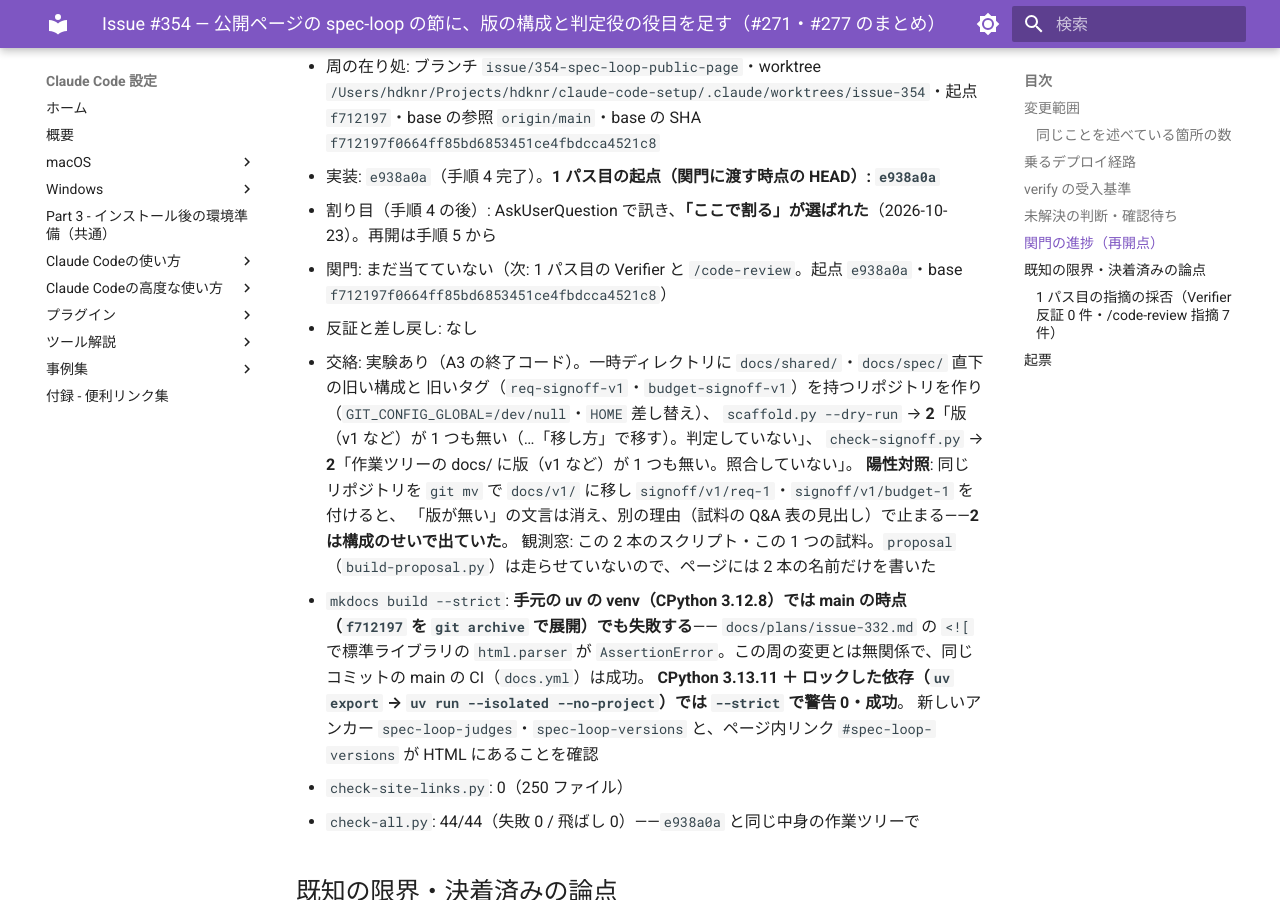
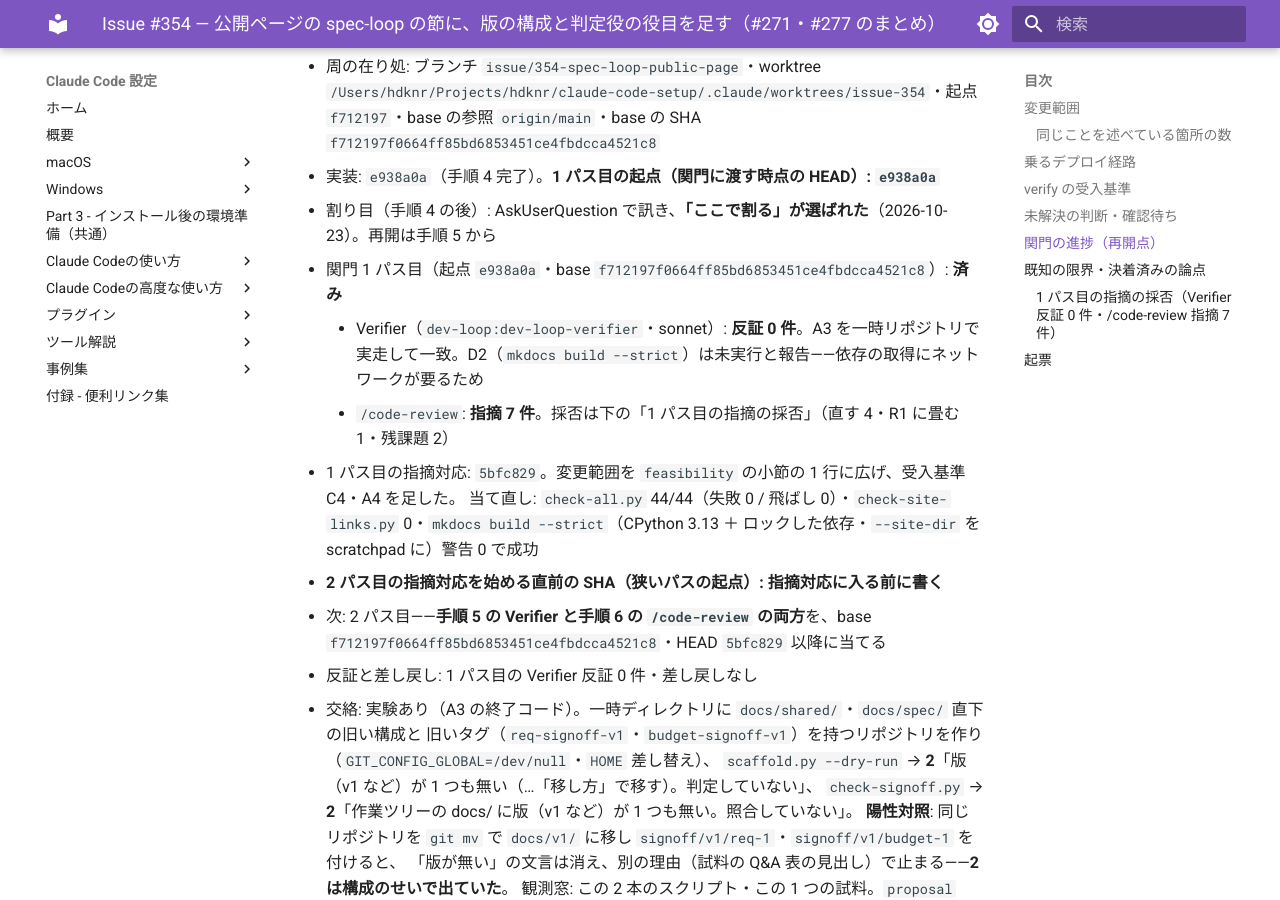
Before and after one commit to hdknr/claude-code-setup, an MkDocs documentation site: the page built from docs/plans/issue-354.md, in a window 1280 px wide and 900 px high, scrolled down 3535 px. Built offline with MkDocs 1.6.1 and Material for MkDocs 9.7.7, drawn with Linux system fonts in a browser that asks for light colours.

Commit message:
docs(plans): #354 の 1 パス目の結果と 2 パス目の前の割り目を記録する
Co-Authored-By: Claude Opus 5.5 <noreply@anthropic.com>

```diff
--- a/docs/plans/issue-354.md
+++ b/docs/plans/issue-354.md
@@ -59,8 +59,14 @@
 - 周の在り処: ブランチ `issue/354-spec-loop-public-page`・worktree `/Users/hdknr/Projects/hdknr/claude-code-setup/.claude/worktrees/issue-354`・起点 `f712197`・base の参照 `origin/main`・base の SHA `f712197f0664ff85bd6853451ce4fbdcca4521c8`
 - 実装: `e938a0a`（手順 4 完了）。**1 パス目の起点（関門に渡す時点の HEAD）: `e938a0a`**
 - 割り目（手順 4 の後）: AskUserQuestion で訊き、**「ここで割る」が選ばれた**（2026-10-23）。再開は手順 5 から
-- 関門: まだ当てていない（次: 1 パス目の Verifier と `/code-review`。起点 `e938a0a`・base `f712197f0664ff85bd6853451ce4fbdcca4521c8`）
-- 反証と差し戻し: なし
+- 関門 1 パス目（起点 `e938a0a`・base `f712197f0664ff85bd6853451ce4fbdcca4521c8`）: **済み**
+    - Verifier（`dev-loop:dev-loop-verifier`・sonnet）: **反証 0 件**。A3 を一時リポジトリで実走して一致。D2（`mkdocs build --strict`）は未実行と報告——依存の取得にネットワークが要るため
+    - `/code-review`: **指摘 7 件**。採否は下の「1 パス目の指摘の採否」（直す 4・R1 に畳む 1・残課題 2）
+- 1 パス目の指摘対応: `5bfc829`。変更範囲を `feasibility` の小節の 1 行に広げ、受入基準 C4・A4 を足した。
+  当て直し: `check-all.py` 44/44（失敗 0 / 飛ばし 0）・`check-site-links.py` 0・`mkdocs build --strict`（CPython 3.13 ＋ ロックした依存・`--site-dir` を scratchpad に）警告 0 で成功
+- **2 パス目の指摘対応を始める直前の SHA（狭いパスの起点）: 指摘対応に入る前に書く**
+- 次: 2 パス目——**手順 5 の Verifier と手順 6 の `/code-review` の両方**を、base `f712197f0664ff85bd6853451ce4fbdcca4521c8`・HEAD `5bfc829` 以降に当てる
+- 反証と差し戻し: 1 パス目の Verifier 反証 0 件・差し戻しなし
 - 交絡: 実験あり（A3 の終了コード）。一時ディレクトリに `docs/shared/`・`docs/spec/` 直下の旧い構成と
   旧いタグ（`req-signoff-v1`・`budget-signoff-v1`）を持つリポジトリを作り（`GIT_CONFIG_GLOBAL=/dev/null`・`HOME` 差し替え）、
   `scaffold.py --dry-run` → **2**「版（v1 など）が 1 つも無い（…「移し方」で移す）。判定していない」、
```
